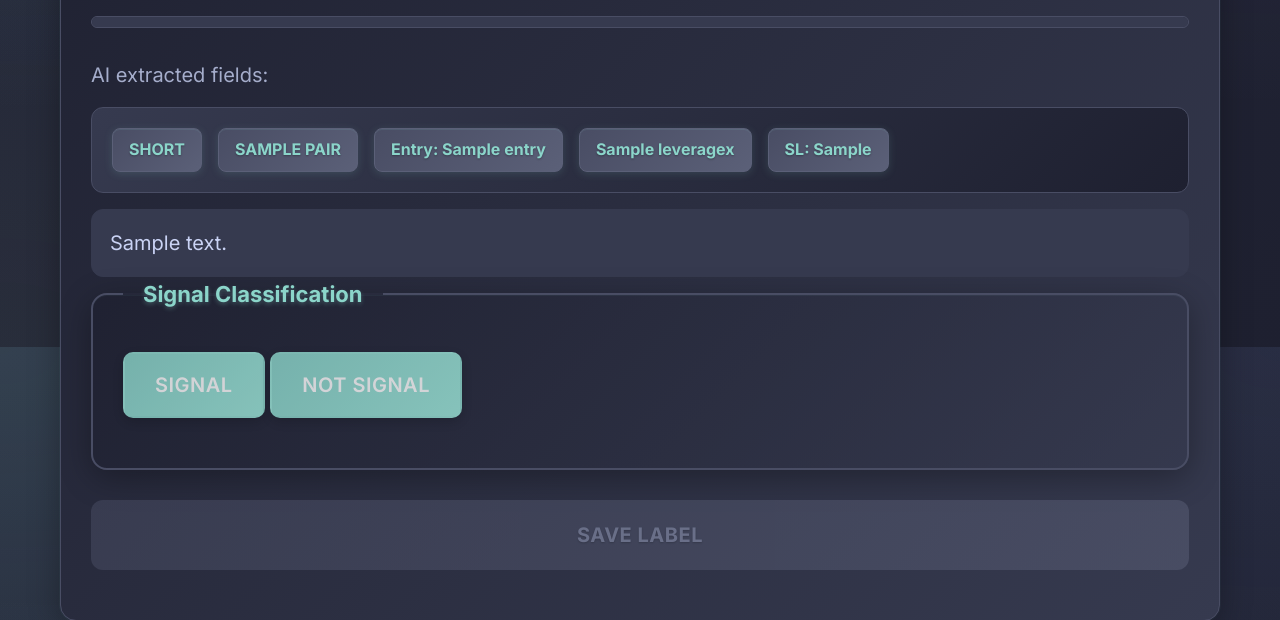
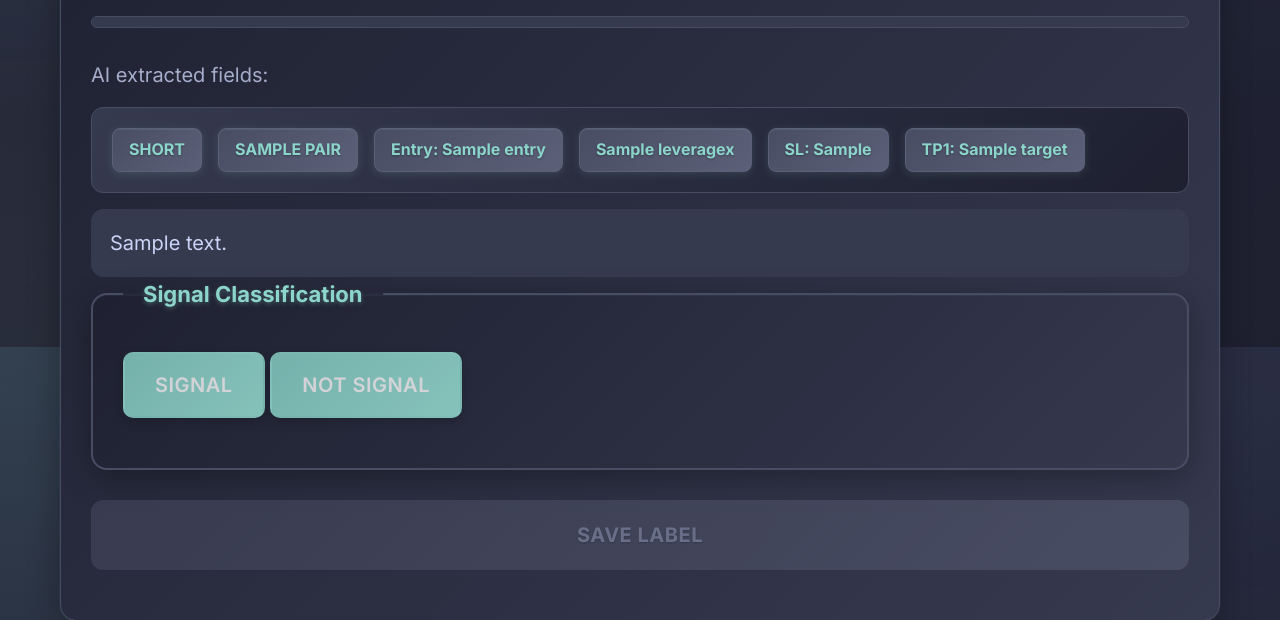
Before and after one commit to Vartius/BingXtg, a Django app: template templates/extended_label.html in a window 1280 px wide. Shown: the part 453-1073 px from the top of the page. Run offline with Django 5.2, Linux system fonts and the light colour scheme; the template is opened without the code that fills it: most values are stand-ins (such as "Sample title", 1, 10 or a date in 2020); parts of the project's set-up code (start-up, migrations or seed data) failed here and were passed over; some libraries are stand-ins or nearby versions.

Commit message:
Display AI targets in extended_label.html

```diff
--- a/templates/extended_label.html
+++ b/templates/extended_label.html
@@ -66,6 +66,11 @@
             {% endif %}
             {% if ai_extracted.stop_loss %}
               <span class="field-tag">SL: {{ ai_extracted.stop_loss }}</span>
+            {% endif %}
+            {% if ai_extracted.targets %}
+              {% for target in ai_extracted.targets %}
+                <span class="field-tag">TP{{ forloop.counter }}: {{ target }}</span>
+              {% endfor %}
             {% endif %}
           </div>
         </div>
```
